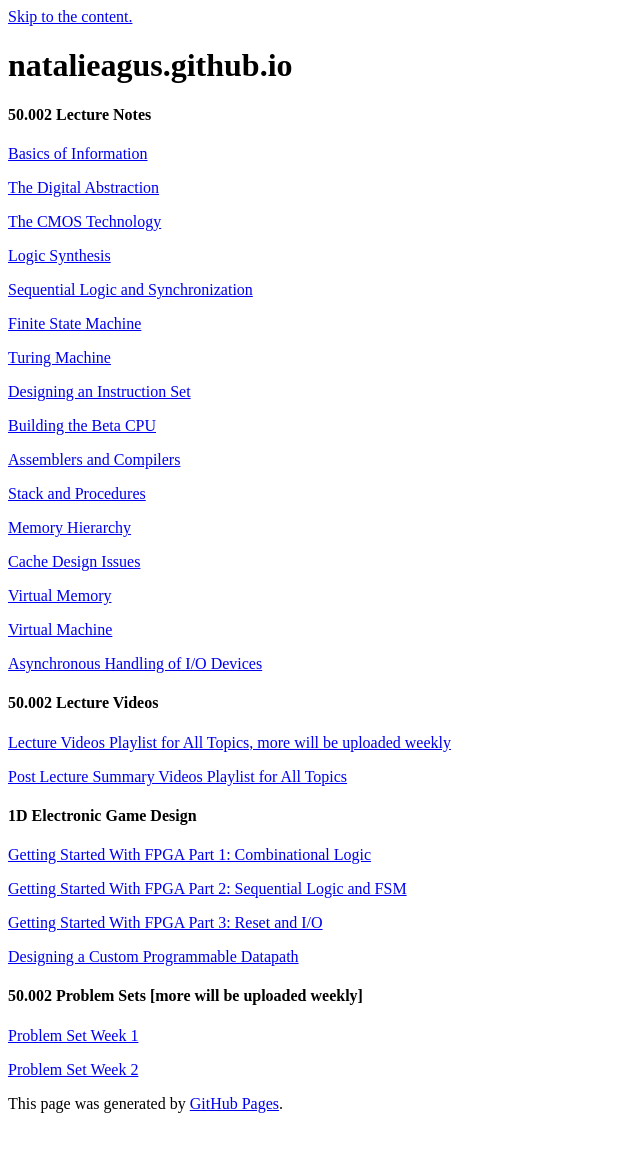
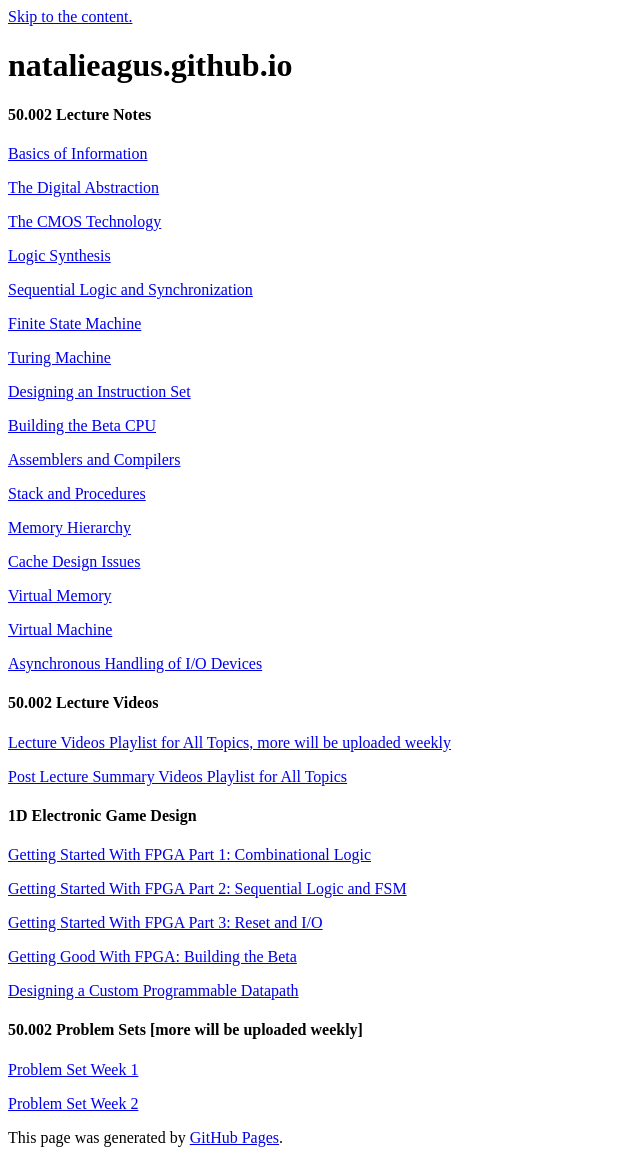
Before and after one commit to natalieagus/natalieagus.github.io, a Jekyll site: the page built from index.md, in a window 1280 px wide. Shown: the whole page, without its empty margins (0-640 px from the left). Built offline with Jekyll 4.4.1, drawn with Linux system fonts in a browser that asks for light colours; our own code applies the rules of GitHub Pages for plain Markdown files; a script that is not in the unit is left out; the repository's description, which GitHub fills in, is left out; before the commit the page ends 1121 px from its top, so only the background shows below that.

Commit message:
added fpga beta link

```diff
--- a/index.md
+++ b/index.md
@@ -45,6 +45,8 @@
 
 [Getting Started With FPGA Part 3: Reset and I/O](https://natalieagus.github.io/50002/fpga_3.html)
 
+[Getting Good With FPGA: Building the Beta](https://natalieagus.github.io/50002/fpga_4.html)
+
 [Designing a Custom Programmable Datapath](https://natalieagus.github.io/50002/1D_programmable_machine.html)
 
 #### 50.002 Problem Sets [more will be uploaded weekly]
```
